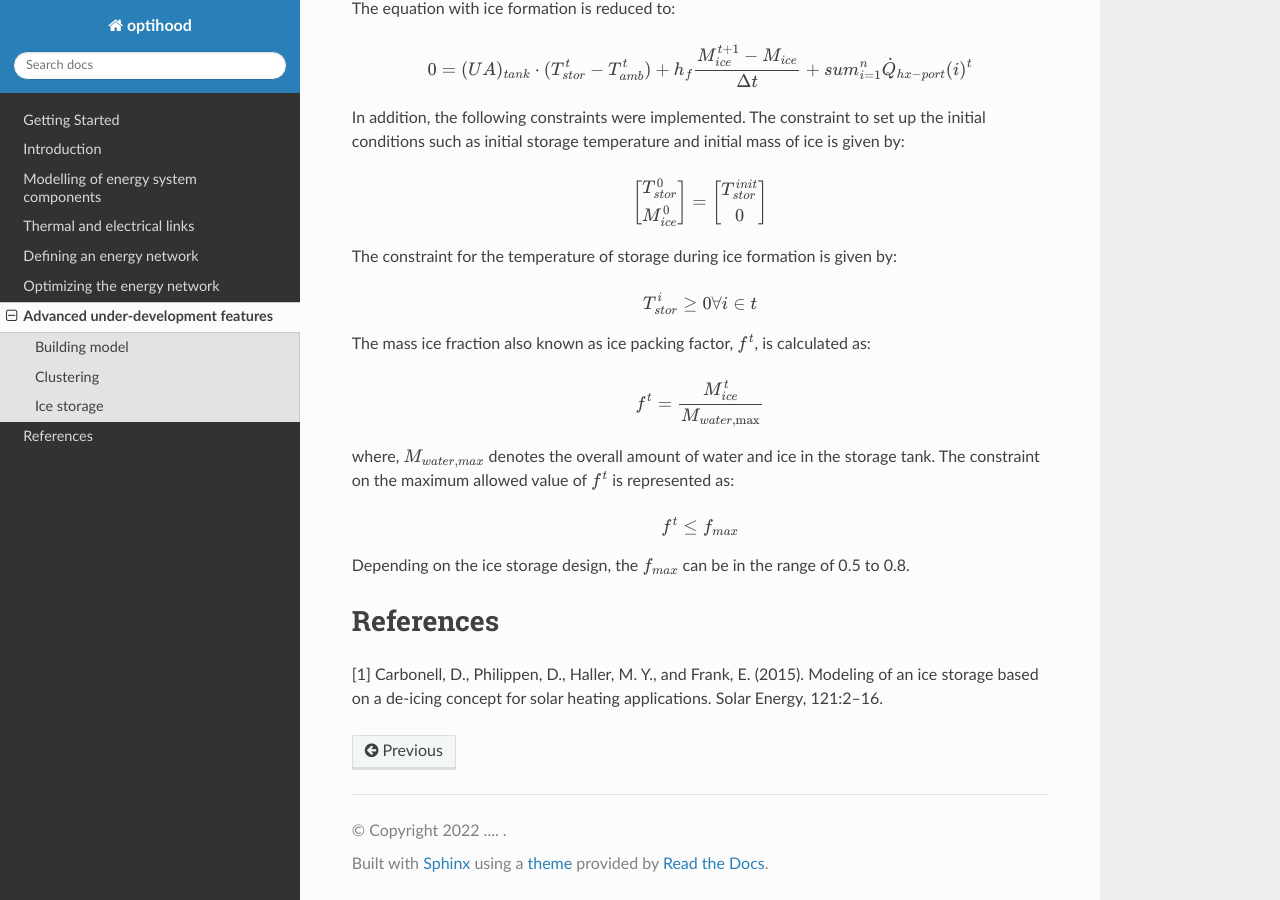
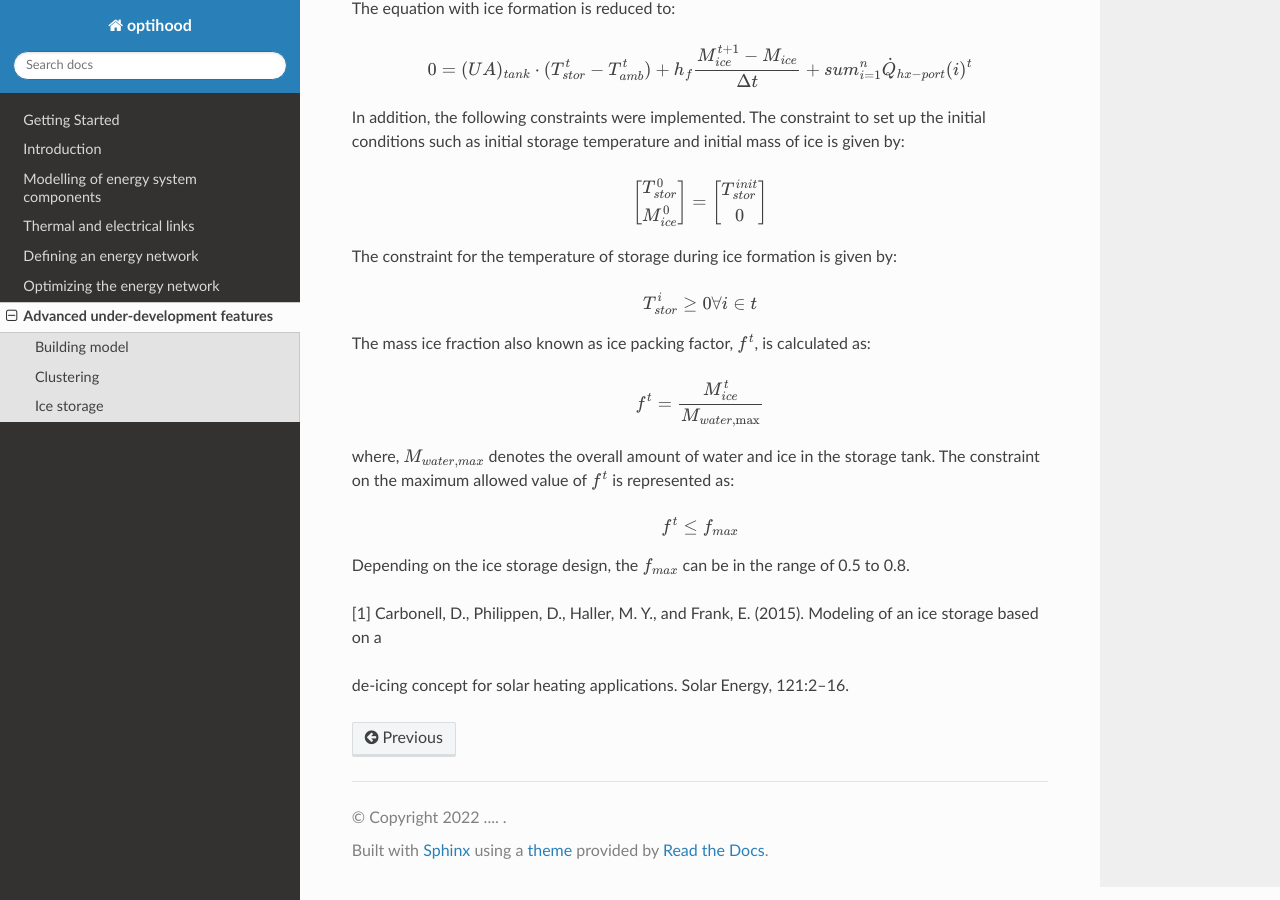
Before and after one commit to SPF-OST/optihood, a Sphinx documentation site: the page built from docs/guide/advanced_under_development_features.rst, in a window 1280 px wide and 900 px high, scrolled down 6318 px. Built offline with Sphinx 7.4.7 and the Read the Docs theme 2.0.0, drawn with Linux system fonts in a browser that asks for light colours; pages that are not in the unit, such as notebooks, are missing from menus.

Commit message:
Update advanced_under_development_features.rst

```diff
--- a/docs/guide/advanced_under_development_features.rst
+++ b/docs/guide/advanced_under_development_features.rst
@@ -256,8 +256,7 @@ maximum allowed value of :math:`f^t` is represented as:
 
 Depending on the ice storage design, the :math:`f_{max}` can be in the range of 0.5 to 0.8.
 
-References
-==========
 
-[1]  Carbonell, D., Philippen, D., Haller, M. Y., and Frank, E. (2015). Modeling of an ice storage based on a
+
+| [1]  Carbonell, D., Philippen, D., Haller, M. Y., and Frank, E. (2015). Modeling of an ice storage based on a
 de-icing concept for solar heating applications. Solar Energy, 121:2–16.
```
